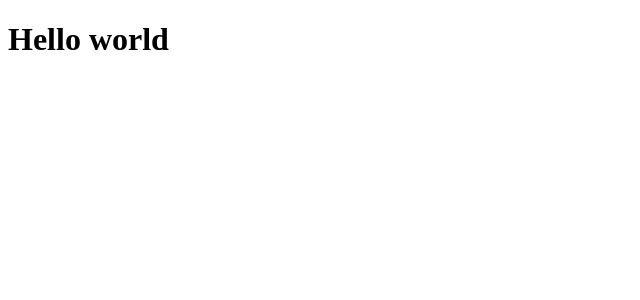
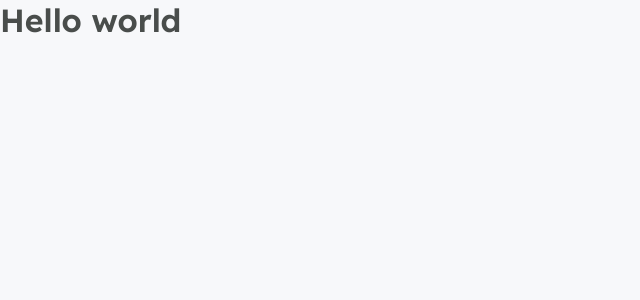
Before and after one commit to mateus-luciano/podcastr-nlw5, a Next.js app: page / in a window 1280 px wide. Shown: the top 300 px of the page, without its empty margins (0-640 px from the left). Built offline with nearby package versions, Linux system fonts and the light colour scheme.

Commit message:
created document

```diff
--- a/src/pages/_app.tsx
+++ b/src/pages/_app.tsx
@@ -1,3 +1,5 @@
+import '../styles/global.scss';
+
 function MyApp({ Component, pageProps }) {
   return <Component {...pageProps} />
 }
--- /dev/null
+++ b/src/pages/_document.tsx
@@ -0,0 +1,18 @@
+import Document, { Html, Head, Main, NextScript } from 'next/document';
+
+export default class MyDocument extends Document {
+  render() {
+    return (
+      <Html>
+        <Head>
+          <link rel="preconnect" href="https://fonts.gstatic.com" />
+          <link href="https://fonts.googleapis.com/css2?family=Inter&family=Lexend:wght@500;600&display=swap" rel="stylesheet" />
+        </Head>
+        <body>
+          <Main />
+          <NextScript />
+        </body>
+      </Html>
+    );
+  }
+}
--- a/src/styles/global.scss
+++ b/src/styles/global.scss
@@ -41,8 +41,19 @@
 input,
 textarea,
 button {
-  font: 500 1rem sans-serif;
+  font: 500 1rem Inter, sans-serif;
   color: var(--gray-500);
+}
+
+h1,
+h2,
+h3,
+h4,
+h5,
+h6 {
+  font-weight: 600;
+  font-family: Lexend, sans-serif;
+  color: var(--gray-800);
 }
 
 h1 {
```
